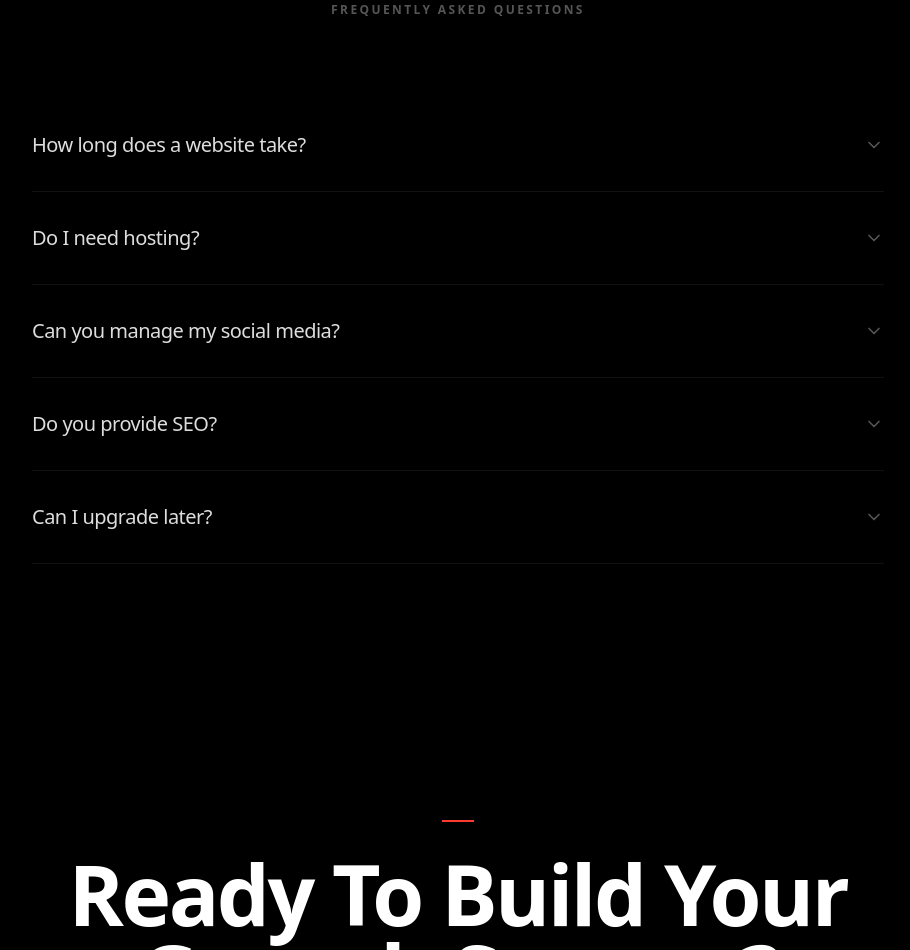
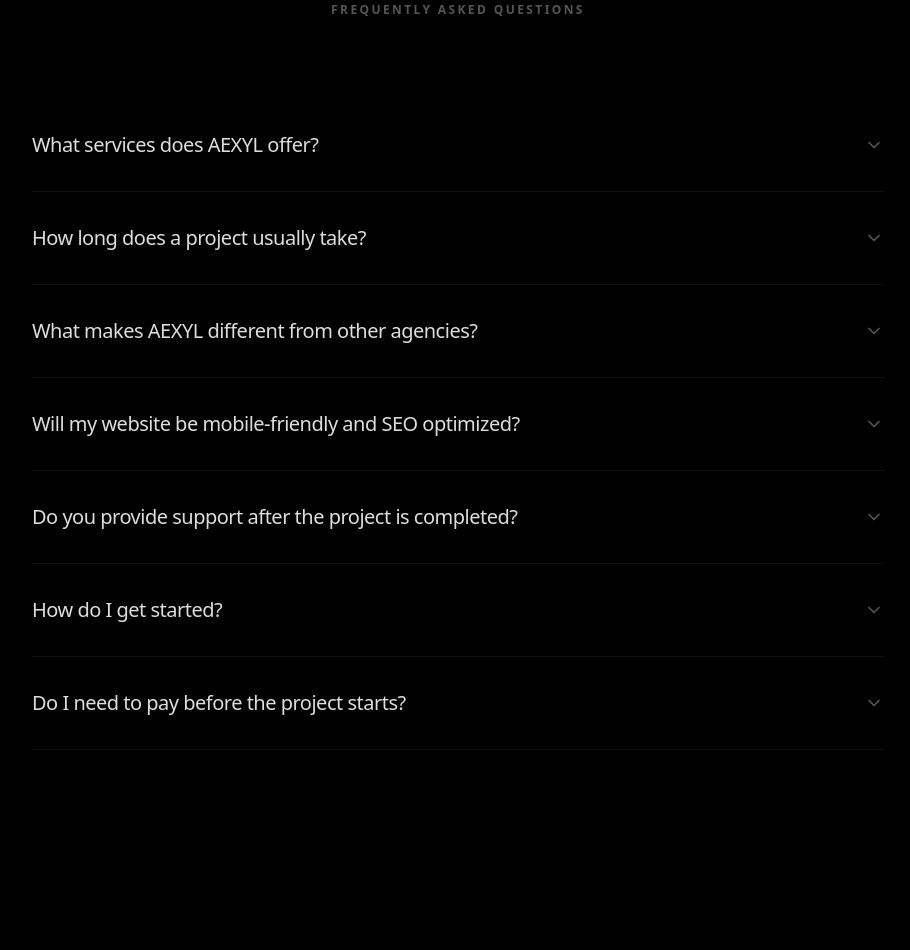
Before and after one commit to niraj-mandal/Aexyl, a Next.js app: page / in a window 1280 px wide. Shown: the part 7200-8150 px from the top of the page, without its empty margins (182-1092 px from the left). Built offline with nearby package versions, Linux system fonts and the light colour scheme.

Commit message:
content: Update FAQs with AEXYL specific questions and answers

```diff
--- a/src/components/sections/FAQ.tsx
+++ b/src/components/sections/FAQ.tsx
@@ -6,24 +6,32 @@
 
 const FAQS = [
   {
-    question: "How long does a website take?",
-    answer: "For a standard premium website, our timeline is typically 4-6 weeks from discovery to launch. Enterprise and custom web app projects can take 8-12 weeks depending on complexity.",
+    question: "What services does AEXYL offer?",
+    answer: "AEXYL helps businesses grow through premium website development, AI solutions, workflow automation, branding, SEO, and digital marketing. We create tailored digital systems that improve your online presence and drive measurable business growth.",
   },
   {
-    question: "Do I need hosting?",
-    answer: "We handle the hosting setup for you using premium, secure servers. If you already have hosting, we can deploy there as well, but our managed hosting ensures the best performance and security.",
+    question: "How long does a project usually take?",
+    answer: "Most website projects are completed within 6-7 working days, while more advanced AI, automation, or custom development projects typically take 10-12 working days, depending on the scope and complexity.",
   },
   {
-    question: "Can you manage my social media?",
-    answer: "Yes, our Growth and Scale packages include dedicated social media management, content creation, and posting schedules to ensure consistent engagement with your audience.",
+    question: "What makes AEXYL different from other agencies?",
+    answer: "We don't just build websites—we build complete digital growth systems. Every project combines modern design, high performance, strategic thinking, and AI-powered solutions to help businesses generate more leads and operate more efficiently.",
   },
   {
-    question: "Do you provide SEO?",
-    answer: "Absolutely. All our websites come with Local SEO optimization built-in. Advanced SEO strategies, content marketing, and backlinking are available in our higher-tier packages.",
+    question: "Will my website be mobile-friendly and SEO optimized?",
+    answer: "Absolutely. Every website we create is fully responsive, optimized for speed, built with SEO best practices, and designed to provide an excellent experience across desktop, tablet, and mobile devices.",
   },
   {
-    question: "Can I upgrade later?",
-    answer: "Yes! You can start with our Starter package and seamlessly upgrade to Growth or Scale as your business expands. We build everything modularly to support future growth without needing a complete rewrite.",
+    question: "Do you provide support after the project is completed?",
+    answer: "Yes. We continue to support our clients after launch with maintenance, updates, technical assistance, performance monitoring, and ongoing improvements based on the selected support plan.",
+  },
+  {
+    question: "How do I get started?",
+    answer: "Simply book a free strategy call or contact us through WhatsApp. We'll learn about your business, discuss your goals, recommend the right solution, and outline the next steps before starting your project.",
+  },
+  {
+    question: "Do I need to pay before the project starts?",
+    answer: "We typically begin with an initial deposit to reserve your project and start the planning and development process. The remaining balance is paid according to agreed project milestones, ensuring transparency for both sides.",
   },
 ];
 
```
